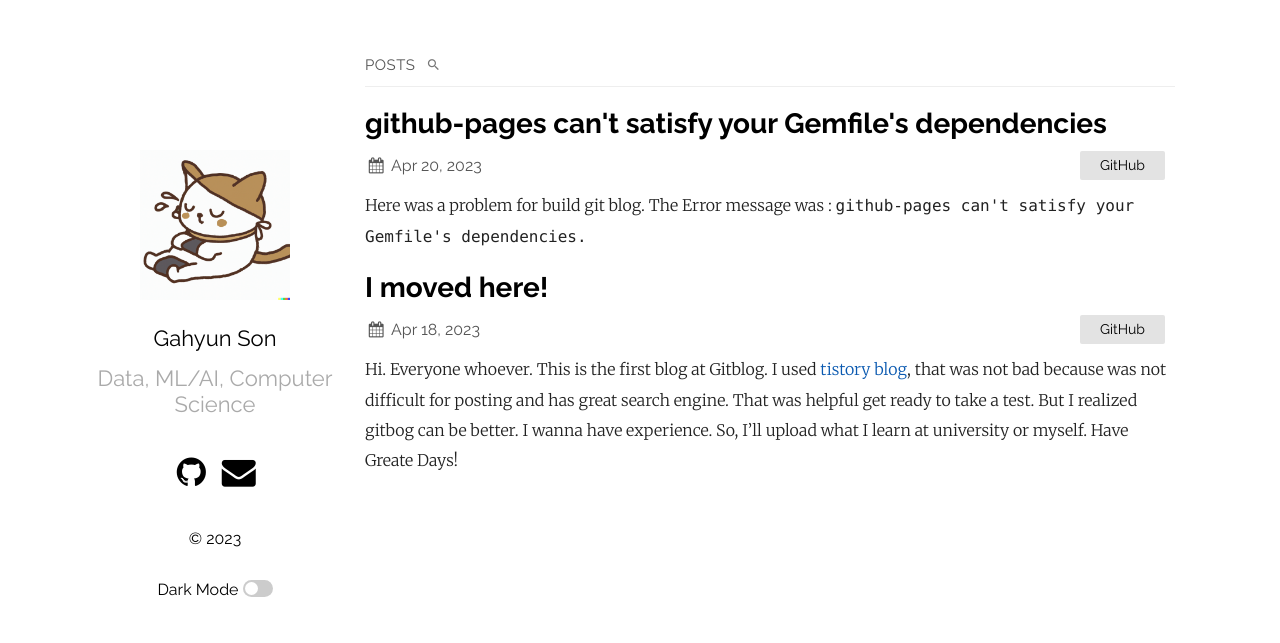
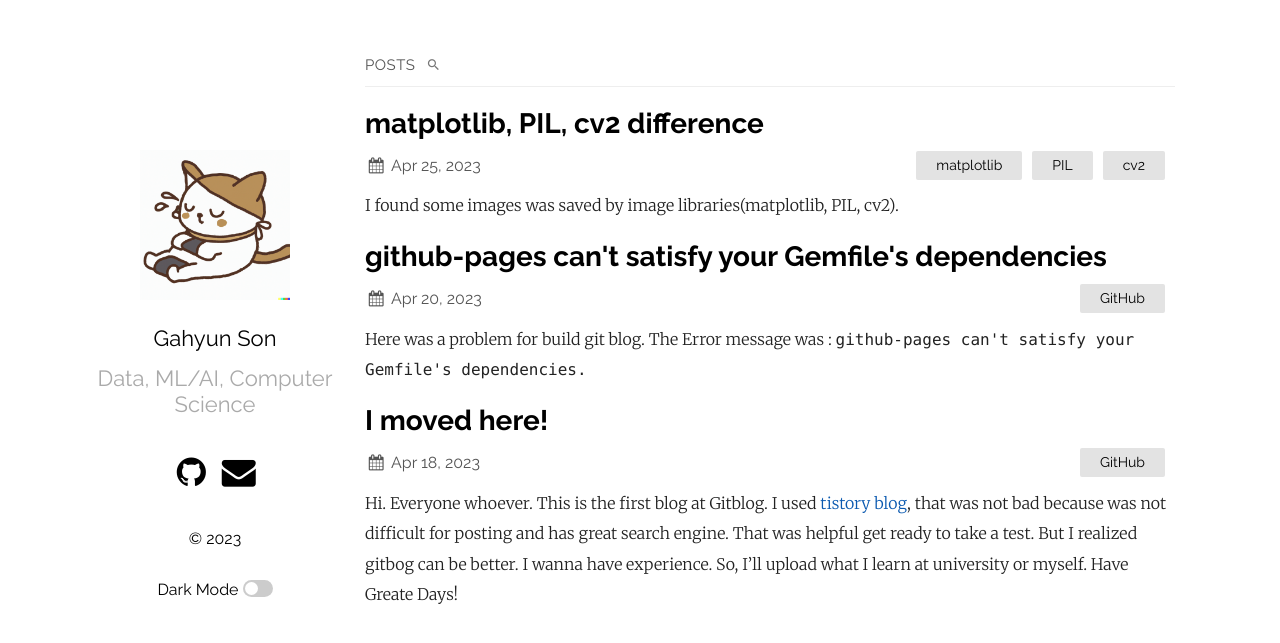
Before and after one commit to gahyunson/gahyunson.github.io, a Jekyll site: the page built from index.md, in a window 1280 px wide. Shown: the top 643 px of the page. Built offline with Jekyll 4.4.1, drawn with Linux system fonts in a browser that asks for light colours.

Commit message:
matplotlib,pil,cv2 post upload

```diff
--- /dev/null
+++ b/_posts/2023-04-25-matplotlib-PIL-cv2-difference.markdown
@@ -0,0 +1,25 @@
+---
+layout: post
+title:  "matplotlib, PIL, cv2 difference"
+date:   2023-04-25 20:47:20 +0530
+categories: matplotlib PIL cv2
+---
+
+I found some images was saved by image libraries(matplotlib, PIL, cv2).
+
+There was different style between them.
+
+I Did "Save the data(numpy array type) using image libraries".
+Below you can see images for each libraries.
+
+1. matplotlib Library
+
+![matplotlib](/Users/gahyunson/Work/GahyunSon.github.io/assets/images/matplotlib.png)
+
+2. PIL Library
+
+![matplotlib](/Users/gahyunson/Work/GahyunSon.github.io/assets/images/PIL.png)
+
+3. cv2 Library
+
+![matplotlib](/Users/gahyunson/Work/GahyunSon.github.io/assets/images/cv2.png)
```
Also changed, not shown: _posts/2023-04-21-github-build-error.markdown (+5 -2 lines), PIL.png (added), assets/images/PIL.png (added), assets/images/cv2.png (added), assets/images/matplotlib.png (added), cv2.png (added), matplotlib.png (added).
